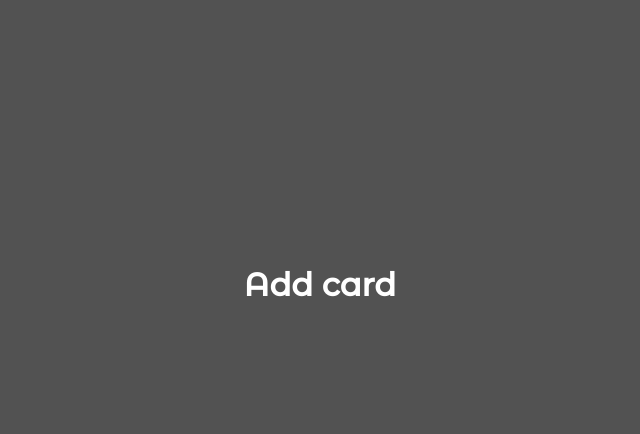
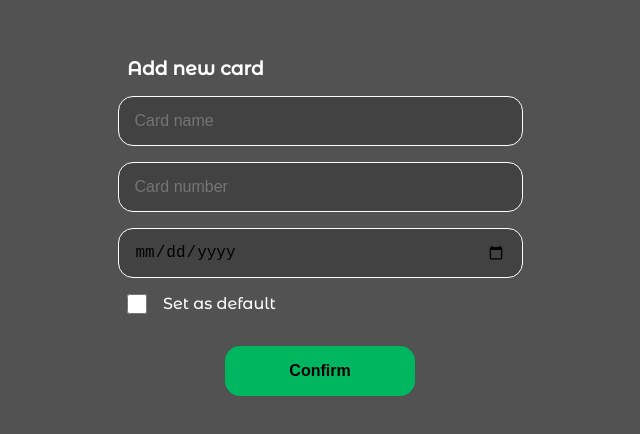
Before and after one commit to mohdmdthr/Mrch-Pay, a React (Create React App) app: page /manage-cards/add-card in a window 1280 px wide. Shown: the part 116-550 px from the top of the page, without its empty margins (320-960 px from the left). Built offline with nearby package versions, Linux system fonts and the light colour scheme.

Commit message:
Fix layout, addCard, createCard

```diff
--- a/src/App.jsx
+++ b/src/App.jsx
@@ -7,7 +7,9 @@ import Login from "./containers/login/Login";
 import Signup from "./containers/signup/Signup";
 import Home from "./containers/home/Home";
 import ManageCards from "./containers/manageCards/ManageCards";
-import ManageCode from "./containers/manageCode/ManageCode";
+import ManageCode from "./services/manageCode/ManageCode";
+import AddCard from "./services/addCard/AddCard";
+import CreateCard from "./services/createCard/CreateCard";
 import ServicesContainer from "./components/servicesContainer/ServicesContainer";
 
 import "./app.css";
@@ -15,14 +17,15 @@ import "./app.css";
 const App = () => {
   return (
     <BrowserRouter>
+      <div className="main-wrapper">
         <Routes>
           <Route index element={<Home />} />
           <Route path="login" element={<Login />} />
           <Route path="signup" element={<Signup />} />
           <Route path="manage-cards">
             <Route index element={<ManageCards />} />
-          <Route path="add-card" element={<h1>Add card</h1>} />
-          <Route path="create-card" element={<h1>Create card</h1>} />
+            <Route path="add-card" element={<AddCard />} />
+            <Route path="create-card" element={<CreateCard />} />
             <Route path="edit-card" element={<h1>Edit card</h1>} />
             <Route path="delete-card" element={<h1>Delete card</h1>} />
             <Route path="manage-code" element={<ManageCode />} />
@@ -37,6 +40,7 @@ const App = () => {
             <Route path="education" element={<h1>Education</h1>} />
           </Route>
         </Routes>
+      </div>
     </BrowserRouter>
   );
 };
--- a/src/app.css
+++ b/src/app.css
@@ -27,14 +27,20 @@ html {
 }
 
 body {
-  display: flex;
-  flex-direction: column;
-  justify-content: center;
+
   background-color: var(--bg-content);
   font-family: var(--font-primary);
   color: #fff;
   font-size: 1rem;
   font-weight: 500;
+}
+
+.main-wrapper {
+  display: flex;
+  flex-direction: column;
+  justify-content: center;
   min-height: 100vh;
   text-align: center;
+  max-width: 450px;
+  margin: 0 auto;
 }
--- a/src/components/servicesContainer/servicesContainer.css
+++ b/src/components/servicesContainer/servicesContainer.css
@@ -1,9 +1,9 @@
 .servicesContainer {
   min-height: 50vh;
   width: 100%;
-  padding: 1rem;
+  padding: 2rem;
   background-color: var(--bg-color);
-  border-radius: 20px;
+  border-radius: 10px;
 }
 
 .services {
@@ -11,4 +11,6 @@
   grid-template-columns: repeat(3, 64px);
   justify-content: space-between;
   row-gap: 1rem;
+  max-width: 300px;
+  margin: 0 auto;
 }
--- a/src/containers/home/home.css
+++ b/src/containers/home/home.css
@@ -1,9 +1,6 @@
-.container {
-  justify-content: flex-start;
-}
-
 .home {
-  padding: 1rem;
+  padding: 2rem;
+  border: 1px solid black;
 }
 
 .home > * {
@@ -15,9 +12,15 @@
 }
 
 .home__card {
-  padding: 2rem 3rem;
+  display: flex;
+  justify-content: center;
+  align-items: center;
+  width: 300px;
+  height: 190px;
+  margin: 0 auto;
   background-color: var(--color-primary);
-  border-radius: 20px;
+  border-radius: 10px;
+  margin-bottom: 1rem;
 }
 
 .home__add {
@@ -26,10 +29,12 @@
 
 .card__buttons {
   display: flex;
-  justify-content: space-between;
+  justify-content: space-around;
+  max-width: 300px;
+  margin: 0 auto;
 }
 
 .servicesText {
   text-align: start;
-  margin-bottom: 1rem;
+  margin-bottom: 2rem;
 }
--- /dev/null
+++ b/src/services/addCard/AddCard.jsx
@@ -0,0 +1,26 @@
+import React from "react";
+import Form from "../../components/form/Form";
+import Input from "../../components/input/Input";
+import Button from "../../components/button/Button";
+
+import "./addCard.css";
+
+const AddCard = () => {
+  return (
+    <main className="add-card">
+      <h3 className="add-card__text">Add new card</h3>
+      <Form className="add-card__form">
+        <Input placeholder="Card name" />
+        <Input placeholder="Card number" />
+        <Input placeholder="Expiry date" inputType="date" />
+        <div className="add-card__checkbox">
+          <Input inputType="checkbox" className="add-card__checkbox__box" />
+          <span className="add-card__checkbox__text">Set as default</span>
+        </div>
+        <Button buttonText="Confirm" buttonType="submit" />
+      </Form>
+    </main>
+  );
+};
+
+export default AddCard;
--- /dev/null
+++ b/src/services/addCard/addCard.css
@@ -0,0 +1,32 @@
+.add-card__text {
+  margin-bottom: 2rem;
+  text-align: left;
+  padding: 0 2rem;
+}
+
+.add-card__form {
+  display: flex;
+  flex-direction: column;
+  align-items: center;
+  min-height: 50vh;
+}
+
+.add-card * {
+  margin-bottom: 1rem;
+}
+
+.add-card__checkbox {
+  display: flex;
+  align-items: center;
+  justify-content: flex-start;
+  text-align: start;
+  width: 100%;
+  padding: 0 2rem;
+}
+
+.add-card__checkbox__box {
+  display: inline-block;
+  height: 20px;
+  width: 20px;
+  margin-inline-end: 1rem;
+}
--- /dev/null
+++ b/src/services/createCard/CreateCard.jsx
@@ -0,0 +1,23 @@
+import React from "react";
+import Form from "../../components/form/Form";
+import Input from "../../components/input/Input";
+import Button from "../../components/button/Button";
+
+import "./createCard.css";
+
+const CreateCard = () => {
+  return (
+    <main className="create-card">
+      <h3 className="create-card__text">Create new card</h3>
+      <Form className="create-card__form">
+        <Input placeholder="Card name" />
+        <Input placeholder="Phone number" />
+        <Input placeholder="Code" />
+        <Input placeholder="Confirm code" />
+        <Button buttonText="Confirm" buttonType="submit" />
+      </Form>
+    </main>
+  );
+};
+
+export default CreateCard;
--- /dev/null
+++ b/src/services/createCard/createCard.css
@@ -0,0 +1,16 @@
+.create-card__text {
+  margin-bottom: 2rem;
+  text-align: left;
+  padding: 0 2rem;
+}
+
+.create-card__form {
+  display: flex;
+  flex-direction: column;
+  align-items: center;
+  min-height: 50vh;
+}
+
+.create-card * {
+  margin-bottom: 1rem;
+}
```
Also changed, not shown: src/services/manageCode/ManageCode.jsx (renamed from src/containers/manageCode/ManageCode.jsx), src/services/manageCode/manageCode.css (renamed from src/containers/manageCode/manageCode.css). Lines whose indentation alone changed are shown as unchanged.
